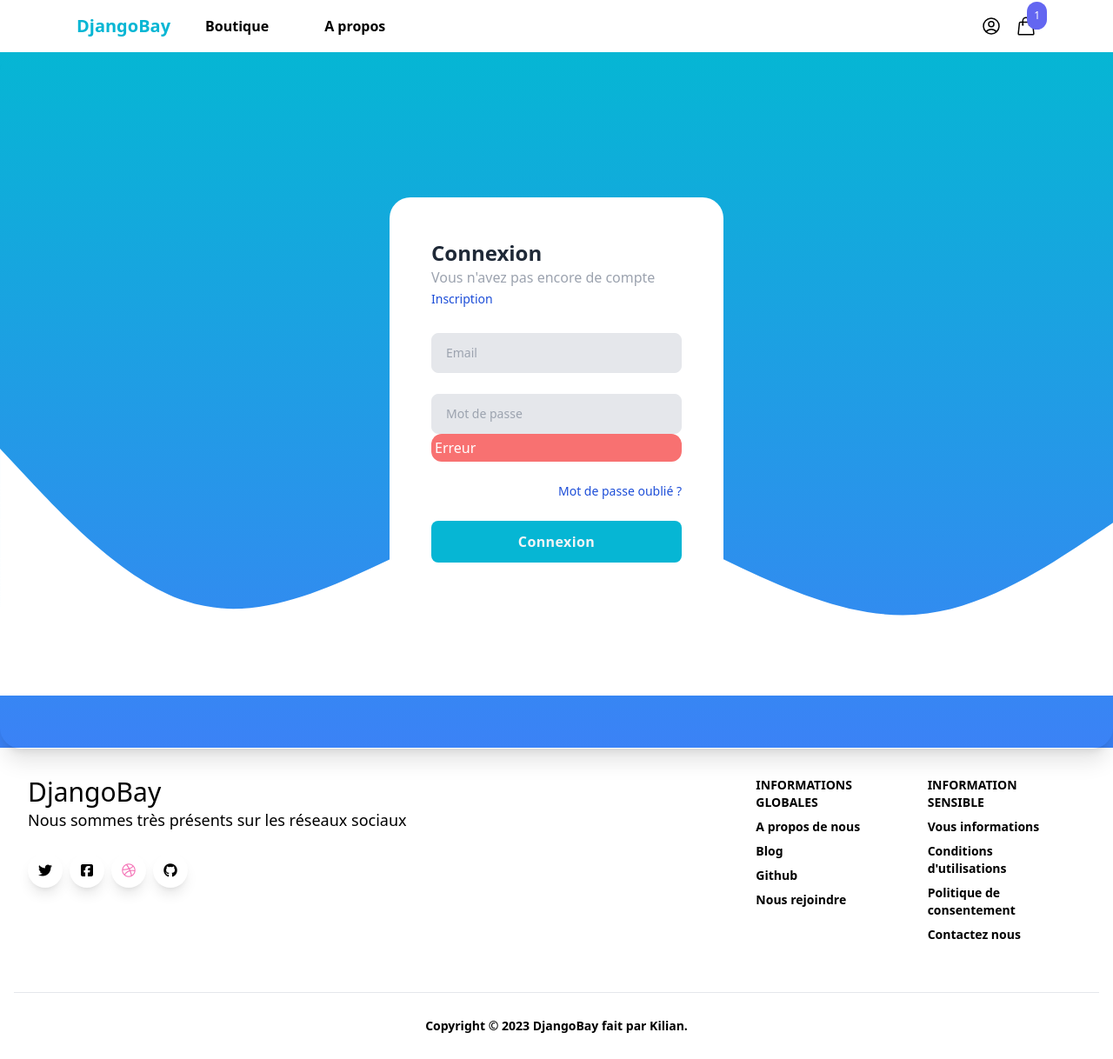
After one commit to KilianOlry/DjangoBay, a Django app: template core/templates/core/login.html in a window 1280 px wide. The commit adds this page. Shown: the whole page at 87% size. Run offline with Django 4.2, Linux system fonts and the light colour scheme; the template is opened without the code that fills it: most values are stand-ins (such as "Sample title", 1, 10 or a date in 2020); some libraries are stand-ins or nearby versions.

Commit message:
template login/Signup + Ajout image pour product

```diff
--- a/Ecommerce/settings.py
+++ b/Ecommerce/settings.py
@@ -123,6 +123,8 @@
 # https://docs.djangoproject.com/en/4.2/howto/static-files/
 
 STATIC_URL = 'static/'
+MEDIA_URL = '/media/'
+MEDIA_ROOT = BASE_DIR / 'media/'
 
 # Default primary key field type
 # https://docs.djangoproject.com/en/4.2/ref/settings/#default-auto-field
--- /dev/null
+++ b/core/templates/core/login.html
@@ -0,0 +1,53 @@
+{% extends 'core/base.html' %}
+
+{% block title %}Boutique{% endblock title %}
+
+{% block banniere %}{% endblock banniere %}
+
+
+{% block content %}
+
+<div
+	class="bg-purple-900 absolute top-[60px] left-0 bg-gradient-to-b from-cyan-500 to-blue-500 bottom-0 leading-5 h-full w-full overflow-hidden">
+</div>
+<div
+	class="relative   min-h-screen  sm:flex sm:flex-row  justify-center bg-transparent rounded-3xl shadow-xl">
+	<div class="flex justify-center self-center  z-10">
+		<div class="p-12 bg-white mx-auto rounded-3xl w-96 ">
+			<div class="mb-7">
+				<h3 class="font-semibold text-2xl text-gray-800">Connexion</h3>
+				<p class="text-gray-400">Vous n'avez pas encore de compte <a href="#"
+						class="text-sm text-blue-700">Inscription</a></p>
+			</div>
+			<form method="post" action"." class="space-y-6">
+				<div class="">
+					<input class=" w-full text-sm  px-4 py-3 bg-gray-200 focus:bg-gray-100 border  border-gray-200 rounded-lg focus:outline-none focus:border-purple-400" type="" placeholder="Email">
+                </div>
+
+					<div class="relative">
+						<input placeholder="Mot de passe" class="text-sm text-gray-200 px-4 py-3 rounded-lg w-full bg-gray-200 focus:bg-gray-100 border border-gray-200 focus:outline-none focus:border-purple-400">
+                        <div class="p-1 bg-red-400 text-white rounded-xl">
+                            <p>Erreur</p>
+                        </div>
+                    </div>
+
+					<div class="flex items-center justify-between">
+
+						<div class="text-sm ml-auto">
+							<a href="#" class="text-blue-700">
+								Mot de passe oublié ?
+							</a>
+						</div>
+					</div>
+						<button type="submit" class="w-full flex justify-center bg-cyan-500  hover:bg-blue-700 text-gray-100 p-3  rounded-lg tracking-wide font-semibold  cursor-pointer transition ease-in duration-500">
+                Connexion
+              </button>
+            </form>
+				</div>
+			</div>
+		</div>
+	</div>
+	</div>
+
+<svg class="absolute bottom-0 left-0 " xmlns="http://www.w3.org/2000/svg" viewBox="0 0 1440 320"><path fill="#fff" fill-opacity="1" d="M0,0L40,42.7C80,85,160,171,240,197.3C320,224,400,192,480,154.7C560,117,640,75,720,74.7C800,75,880,117,960,154.7C1040,192,1120,224,1200,213.3C1280,203,1360,149,1400,122.7L1440,96L1440,320L1400,320C1360,320,1280,320,1200,320C1120,320,1040,320,960,320C880,320,800,320,720,320C640,320,560,320,480,320C400,320,320,320,240,320C160,320,80,320,40,320L0,320Z"></path></svg>
+{% endblock content %}
--- a/product/templates/product/partials/product_list_item.html
+++ b/product/templates/product/partials/product_list_item.html
@@ -1,7 +1,7 @@
 
 <div class="w-full md:w-1/3 xl:w-1/4 p-6">
     <a href="{% url 'product' product.slug %}">
-        <img class="rounded-xl hover:shadow-lg" src="" alt="">
+        <img class="rounded-xl hover:shadow-lg" src="{{product.get_thumbnail}}" alt="">
     </a>
     <div class="pt-3 flex items-center justify-between">
         <a href="{% url 'product' product.slug %}">{{product.name}}</a>
--- a/product/templates/product/product.html
+++ b/product/templates/product/product.html
@@ -6,7 +6,7 @@
 
     <div class="max-w-6xl mx-auto flex flex-wrap py-6 px-6 xl:px-0">
         <div class="images w-full lg:mb-0 lg:w-3/5">
-            <img src="" alt="" class="rounded-xl">
+            <img src="{{product.image.url}}" alt="" class="rounded-xl">
         </div>
 
         <div class="information w-full lg:w-2/5 lg:p-6">
```
Also changed, not shown: Ecommerce/urls.py (+6 -3 lines), core/templates/core/signup.html (added, +48 -0 lines), core/views.py (+12 -0 lines), product/models.py (+31 -0 lines), db.sqlite3, media/uploads/nathan-fertig-FBXuXp57eM0-unsplash.jpg (added), media/uploads/uploads/nathan-fertig-FBXuXp57eM0-unsplash.jpg (added), product/migrations/0003_products_image_products_thumbnail.py (added).
